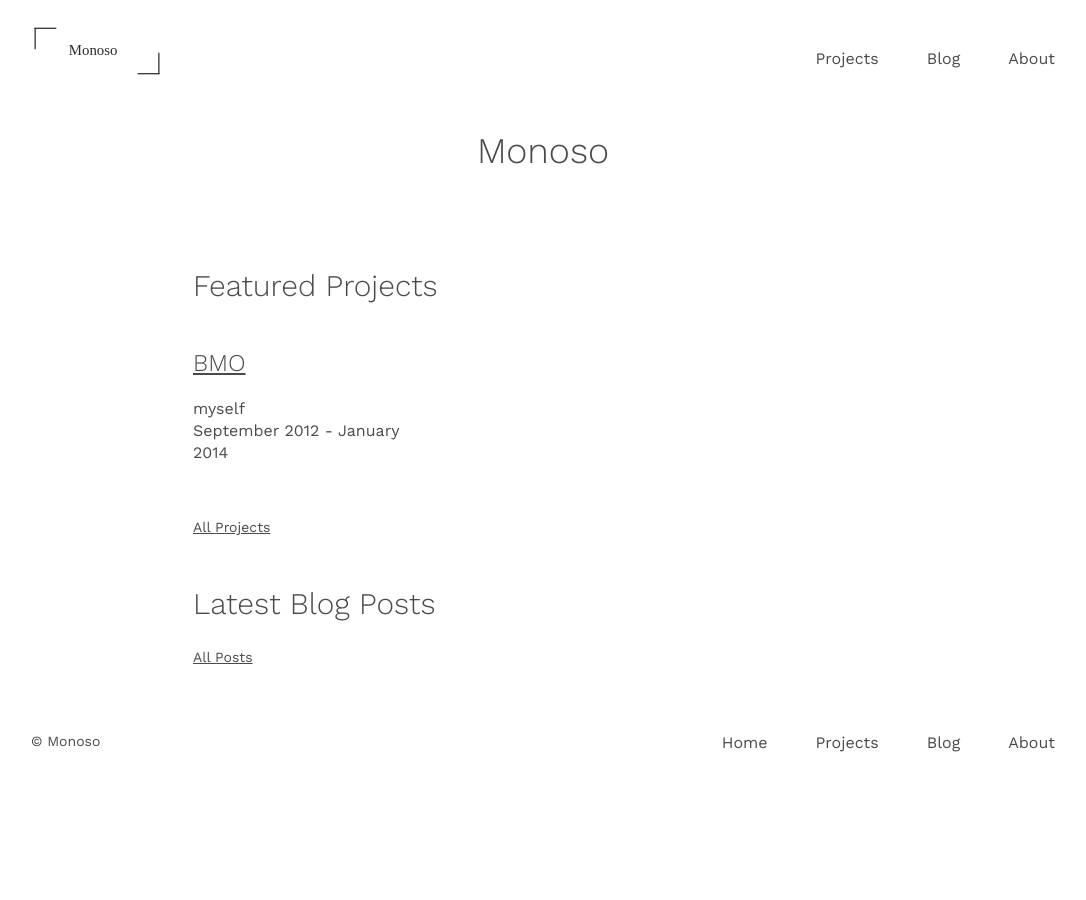
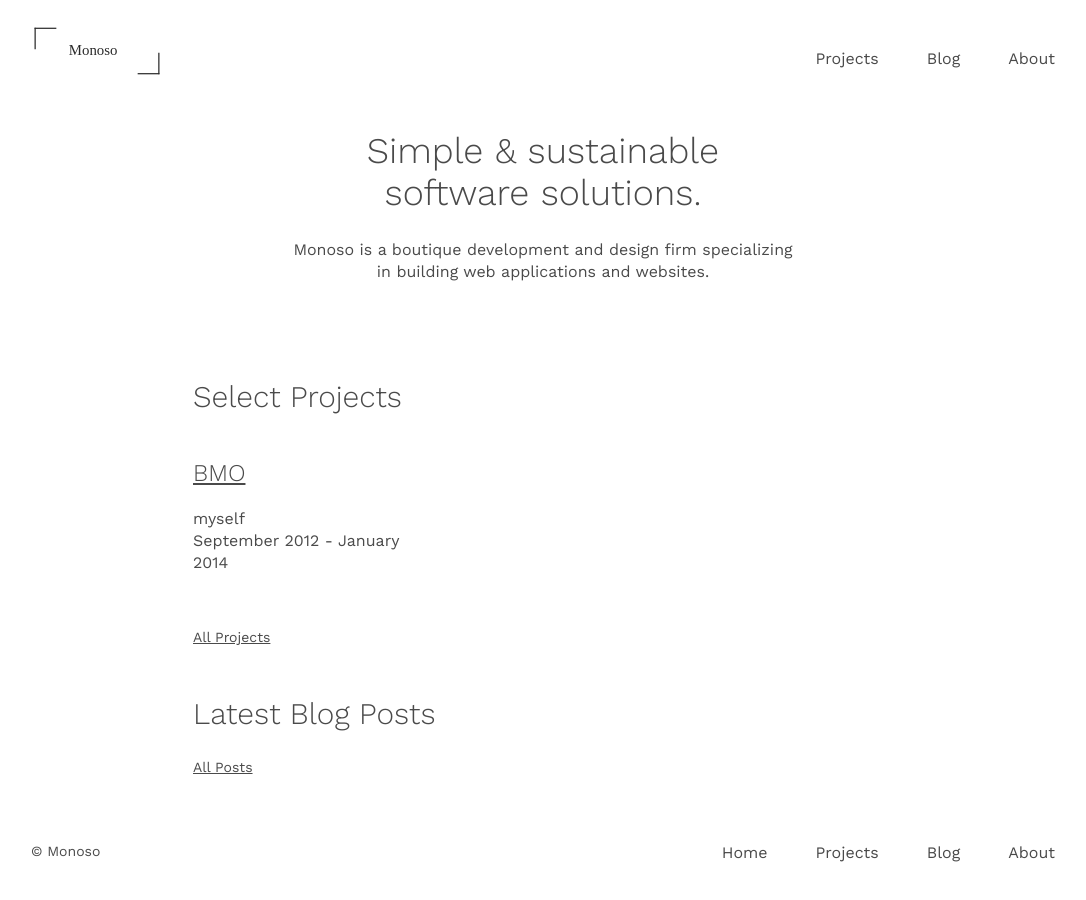
Before and after one commit to brettchalupa/brettcodes, a Jekyll site: the page built from index.html, in a window 1280 px wide. Shown: the whole page, without its empty margins (97-1183 px from the left). Built offline with Jekyll 4.4.1, drawn with Linux system fonts in a browser that asks for light colours.

```diff
--- a/_sass/layout.scss
+++ b/_sass/layout.scss
@@ -285,8 +285,13 @@ iframe {
 
 #home {
   .intro {
-    margin-bottom: $spacing-unit * 2;
+    margin: $spacing-unit auto $spacing-unit * 2;
+    max-width: 500px;
     text-align: center;
+
+    .intro-description {
+      margin-top: $spacing-unit / 2;
+    }
   }
 }
 
--- a/index.html
+++ b/index.html
@@ -5,11 +5,15 @@ layout: default
 
 <div id="home">
   <div class="intro">
-    <h1>Monoso</h1>
+    <h1>Simple &amp; sustainable software solutions.</h1>
+
+    <p class='intro-description'>Monoso is a boutique development
+    and design firm specializing in building web applications and
+    websites.</p>
   </div>
 
   <div class='section featured-projects'>
-    <h2>Featured Projects<h2>
+    <h2>Select Projects<h2>
 
     <ul class='projects-list'>
       {% for project in site.projects reversed %}
```
Also changed, not shown: about.md (+9 -1 lines), img/about_brett.jpg (added).
